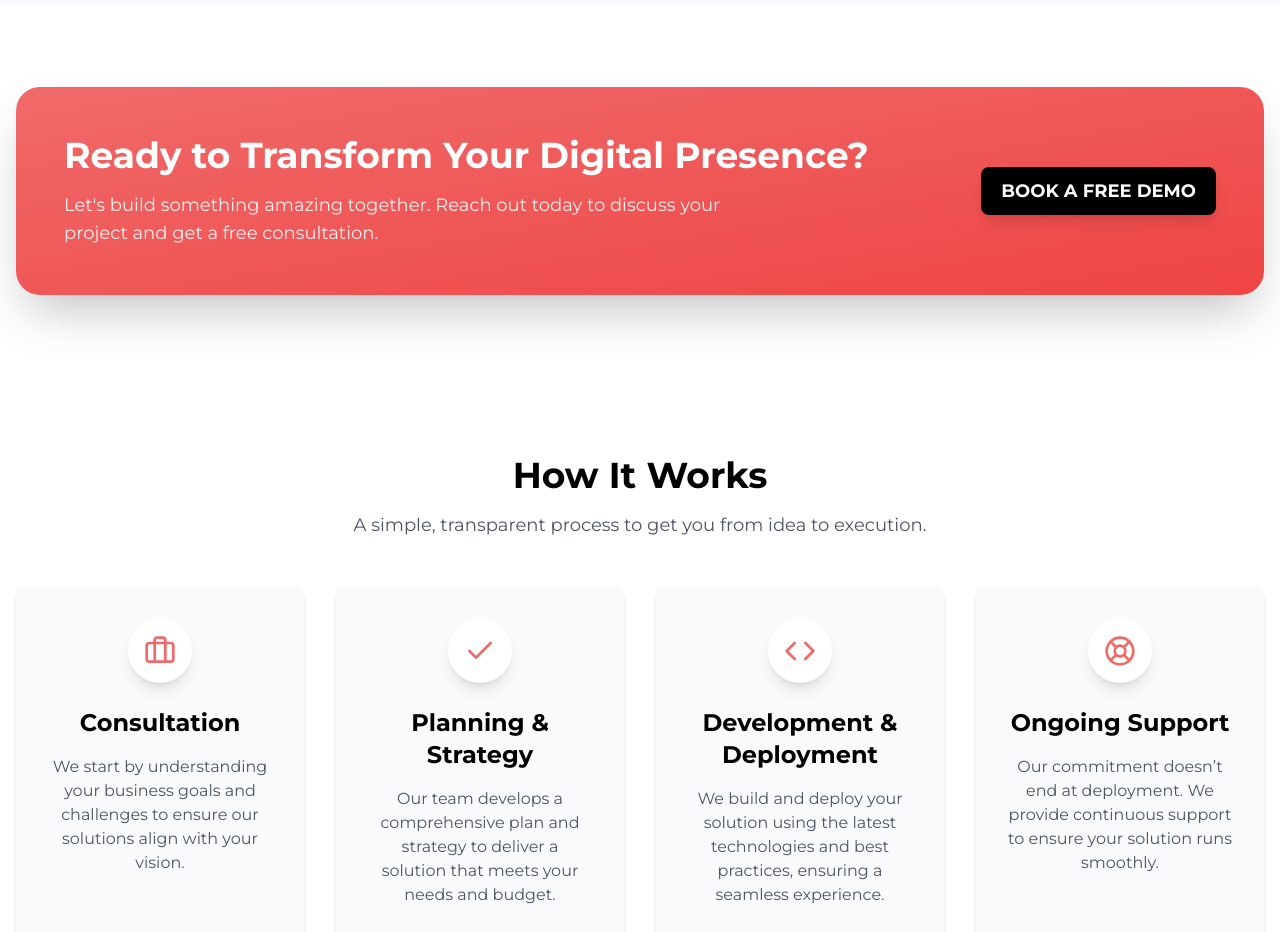
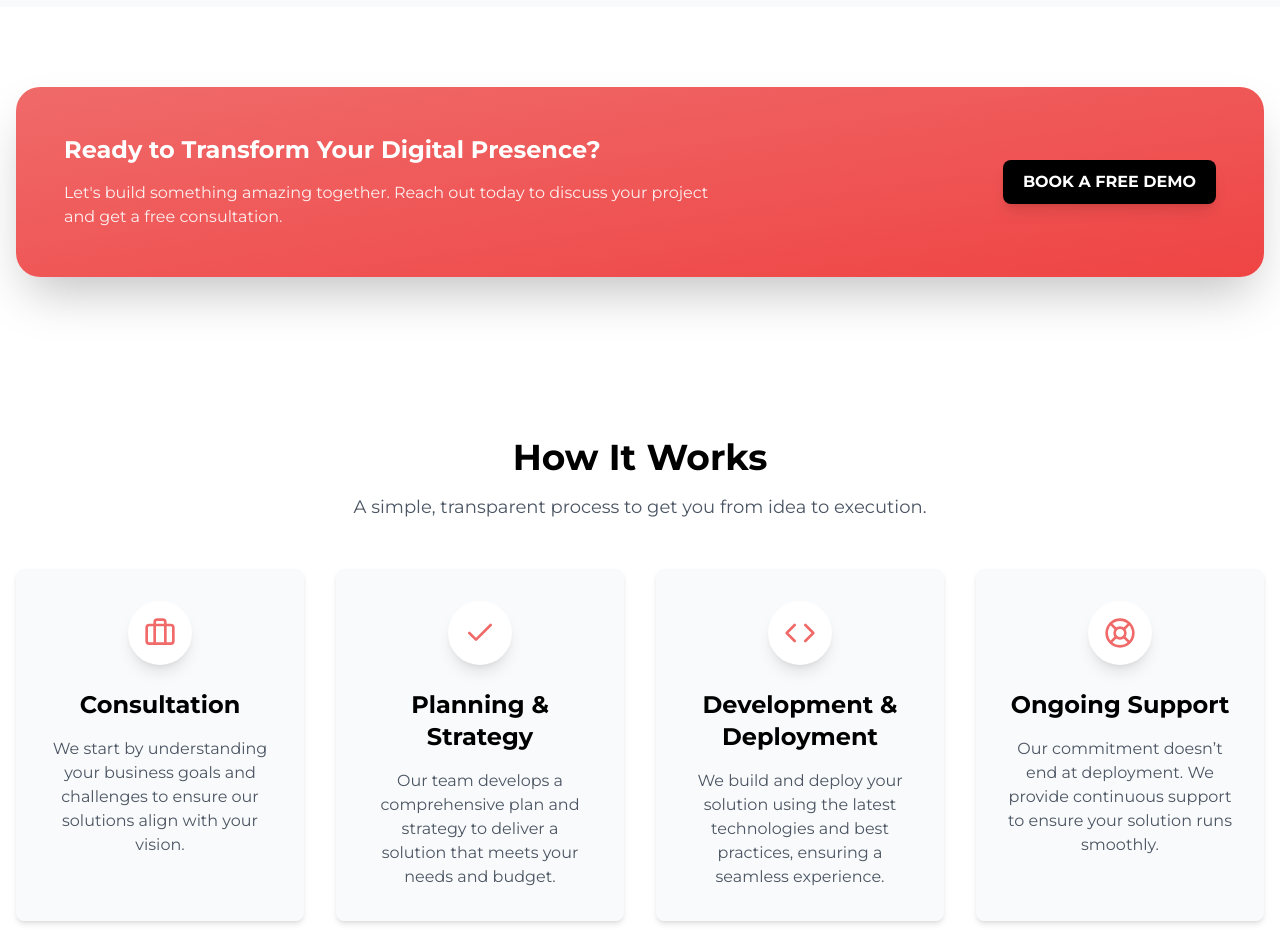
Before and after one commit to MuhammadQaisar/mozo, a Next.js app: page / in a window 1280 px wide. Shown: the part 2820-3752 px from the top of the page. Built offline with nearby package versions, Linux system fonts and the light colour scheme.

Commit message:
CTA Fixed

```diff
--- a/components/ui/CTA/index.jsx
+++ b/components/ui/CTA/index.jsx
@@ -20,10 +20,10 @@ const CTA = () => {
             >
                 {/* Content Area: Contains headline and description */}
                 <div className="relative z-10 flex-1 flex flex-col items-center lg:items-start text-center lg:text-left"> {/* Flex container for text content */}
-                    <h2 className="text-white text-2xl sm:text-2xl md:text-4xl font-extrabold leading-tight mb-4"> {/* Responsive headline styling */}
+                    <h2 className="text-white text-2xl sm:text-m md:text-l font-extrabold leading-tight mb-4"> {/* Responsive headline styling */}
                         Ready to Transform Your Digital Presence?
                     </h2>
-                    <p className="text-white text-base sm:text-lg opacity-90 max-w-2xl mx-auto lg:mx-0"> {/* Responsive paragraph styling */}
+                    <p className="text-white text-base sm:text-m opacity-90 max-w-2xl mx-auto lg:mx-0"> {/* Responsive paragraph styling */}
                         Let's build something amazing together. Reach out today to discuss your project and get a free consultation.
                     </p>
                 </div>
@@ -32,7 +32,7 @@ const CTA = () => {
                 <div className="relative z-10 flex-shrink-0 mt-8 lg:mt-0"> {/* Container for the call-to-action button */}
                     <NavLink
                         href="/get-started" // Link destination for the button
-                        className="block w-full lg:w-auto px-5 py-2 rounded-full font-bold text-lg text-[#FFFFFF] bg-black shadow-lg hover:shadow-xl transform hover:-translate-y-1 transition-all duration-300 ease-in-out" // Styling for the button
+                        className="block w-full lg:w-auto px-5 py-2 rounded-full font-bold text-m text-[#FFFFFF] bg-black shadow-lg hover:shadow-xl transform hover:-translate-y-1 transition-all duration-300 ease-in-out" // Styling for the button
                     >
                         BOOK A FREE DEMO
                     </NavLink>
```
